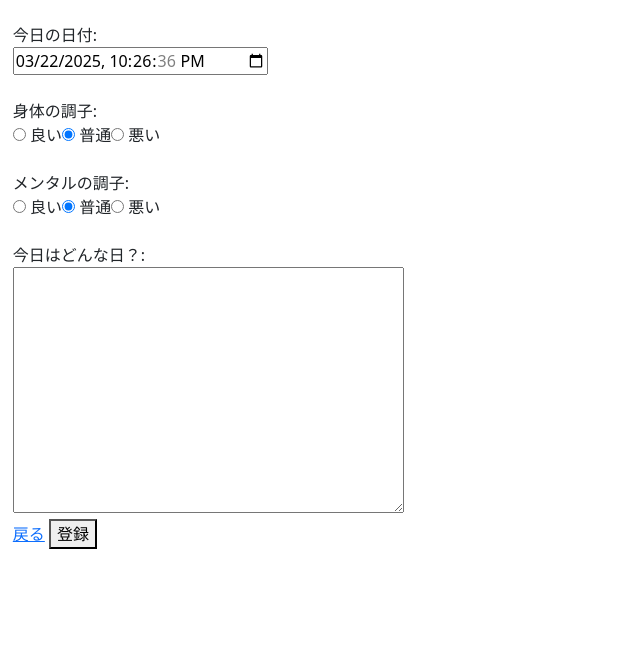
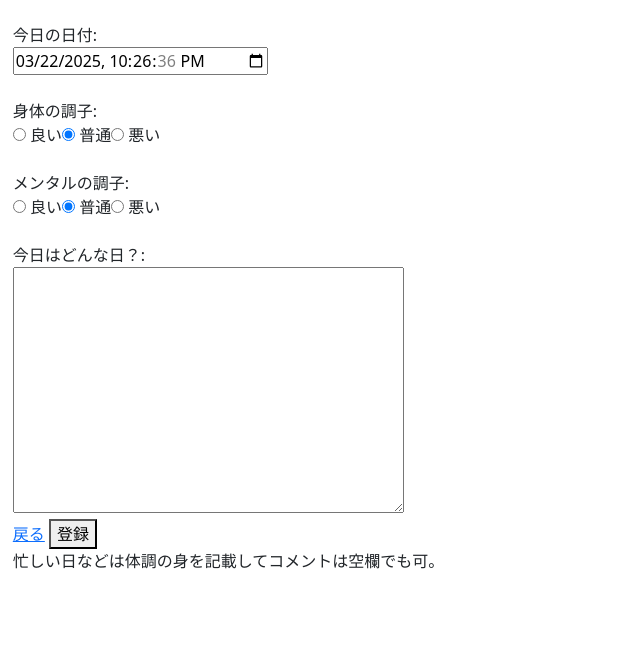
Before and after one commit to T-watanabe9/Repository, a Django app: page /comment/create/ in a window 1280 px wide. Shown: the part 138-800 px from the top of the page, without its empty margins (0-640 px from the left). Run offline with Django 5.2, Linux system fonts and the light colour scheme; the visitor is signed in with stand-in values (Sample User, id 1).

Commit message:
Update comment_create.html

```diff
--- a/pro_safe_eyes/app_safe_eyes/templates/models/comment_create.html
+++ b/pro_safe_eyes/app_safe_eyes/templates/models/comment_create.html
@@ -55,6 +55,8 @@
 
    </form>
 
+   <span>忙しい日などは体調の身を記載してコメントは空欄でも可。</span>
+
 </div>
 
 
```
